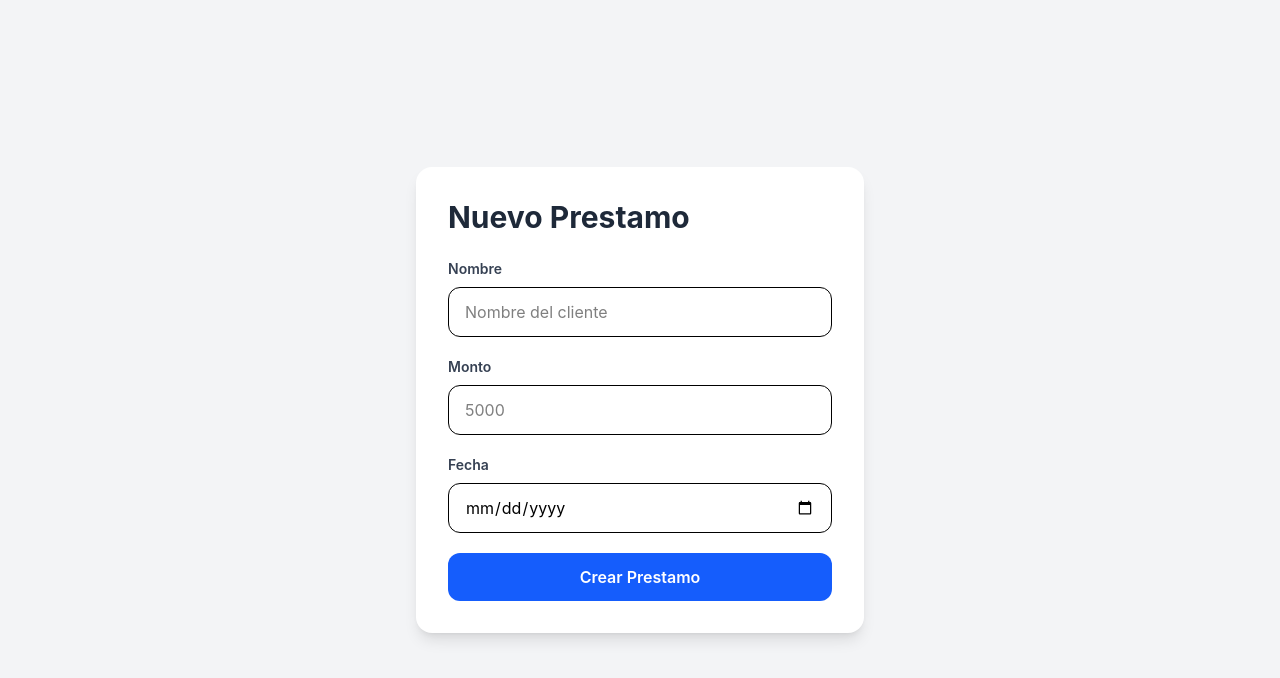
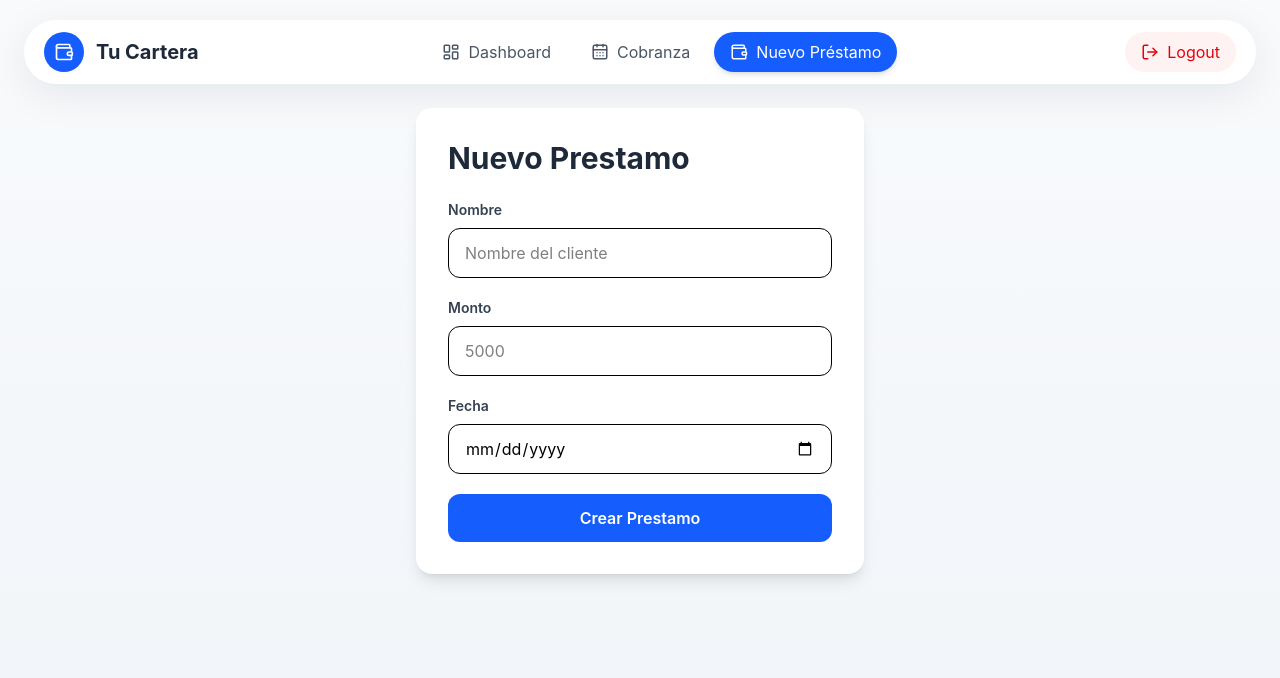
Before and after one commit to JoseGarcia1994/loans-react, a React app: page /create-loan in a window 1280 px wide. Shown: the top 678 px of the page. Built offline with nearby package versions, Linux system fonts and the light colour scheme; the HTML template or start-up script is replaced by a standard one.

Commit message:
feat(navbar): add responsive mobile-first navigation with shared layout

```diff
--- a/package.json
+++ b/package.json
@@ -12,6 +12,7 @@
   "dependencies": {
     "@tailwindcss/vite": "^4.3.0",
     "axios": "^1.16.1",
+    "lucide-react": "^1.17.0",
     "react": "^19.2.6",
     "react-dom": "^19.2.6",
     "react-router-dom": "^7.15.1",
--- /dev/null
+++ b/src/components/Layout.jsx
@@ -0,0 +1,13 @@
+import Navbar from "./Navbar";
+
+function Layout({ children }) {
+  return (
+    <div className="min-h-screen bg-gradient-to-b from-slate-50 to-slate-100">
+      <Navbar />
+
+      <main className="max-w-7xl mx-auto px-4 md:px-6 pt-6">{children}</main>
+    </div>
+  );
+}
+
+export default Layout;
--- /dev/null
+++ b/src/components/Navbar.jsx
@@ -0,0 +1,163 @@
+import { useState } from "react";
+import { NavLink, useNavigate } from "react-router-dom";
+
+import {
+  LayoutDashboard,
+  Wallet,
+  CalendarDays,
+  LogOut,
+  Menu,
+  X,
+} from "lucide-react";
+
+function Navbar() {
+  const navigate = useNavigate();
+
+  const [menuOpen, setMenuOpen] = useState(false);
+
+  const logout = () => {
+    localStorage.removeItem("token");
+    navigate("/");
+  };
+
+  const navStyle = ({ isActive }) =>
+    `flex items-center gap-2 px-4 py-2 rounded-full transition-all duration-200 ${
+      isActive
+        ? "bg-blue-600 text-white shadow-md"
+        : "text-gray-600 hover:bg-gray-100"
+    }`;
+
+  return (
+    <header className="px-6 pt-5">
+      <div
+        className={`
+        navbar-glass
+        max-w-7xl
+        mx-auto
+        bg-white
+        px-5
+        py-3
+        transition-all
+        duration-300
+        ${menuOpen ? "rounded-3xl" : "rounded-full"}
+        `}
+      >
+        <div className="flex items-center justify-between">
+          {/* Logo */}
+          <div className="flex items-center gap-3">
+            <div
+              className="
+                w-10
+                h-10
+                rounded-full
+                bg-blue-600
+                flex
+                items-center
+                justify-center
+                text-white
+              "
+            >
+              <Wallet size={20} />
+            </div>
+
+            <h1 className="font-bold text-xl text-gray-800">Tu Cartera</h1>
+          </div>
+
+          {/* Desktop Navigation */}
+          <nav className="hidden md:flex items-center gap-2">
+            <NavLink to="/dashboard" className={navStyle}>
+              <LayoutDashboard size={18} />
+              Dashboard
+            </NavLink>
+
+            <NavLink to="/weekly-payments" className={navStyle}>
+              <CalendarDays size={18} />
+              Cobranza
+            </NavLink>
+
+            <NavLink to="/create-loan" className={navStyle}>
+              <Wallet size={18} />
+              Nuevo Préstamo
+            </NavLink>
+          </nav>
+
+          {/* Logout */}
+          <button
+            onClick={logout}
+            className="
+            hidden
+            md:flex
+            items-center
+            gap-2
+            px-4
+            py-2
+            rounded-full
+            bg-red-50
+            text-red-600
+            hover:bg-red-100
+            "
+          >
+            <LogOut size={18} />
+            Logout
+          </button>
+
+          {/* Mobile Hamburger */}
+          <button
+            onClick={() => setMenuOpen(!menuOpen)}
+            className="
+            md:hidden
+            p-2
+            rounded-lg
+            hover:bg-gray-100
+            "
+          >
+            {menuOpen ? <X size={22} /> : <Menu size={22} />}
+          </button>
+        </div>
+
+        {/* Mobile Menu */}
+        {menuOpen && (
+            <div
+              className="
+              md:hidden
+              mt-4
+              border-t
+              pt-4
+              flex
+              flex-col
+              gap-2
+              "
+            >
+              <NavLink to="/dashboard" className={navStyle}>
+                Dashboard
+              </NavLink>
+
+              <NavLink to="/weekly-payments" className={navStyle}>
+                Cobranza
+              </NavLink>
+
+              <NavLink to="/create-loan" className={navStyle}>
+                Nuevo Préstamo
+              </NavLink>
+
+              <button
+                onClick={logout}
+                className="
+                bg-red-50
+                text-red-600
+                rounded-xl
+                px-4
+                py-2
+                text-left
+                "
+              >
+                Logout
+              </button>
+            </div>
+          )}
+      </div>
+    </header>
+  );
+}
+
+export default Navbar;
--- a/src/index.css
+++ b/src/index.css
@@ -14,3 +14,8 @@
 .animate-fadeIn {
   animation: fadeIn 0.2s ease-out;
 }
+
+.navbar-glass {
+  box-shadow:
+    0 10px 40px rgba(15, 23, 42, 0.08);
+}
--- a/src/pages/CreateLoan.jsx
+++ b/src/pages/CreateLoan.jsx
@@ -2,6 +2,7 @@ import { useState } from "react";
 import { useNavigate } from "react-router-dom";
 import Alert from "../components/ui/Alert";
 import Input from "../components/ui/Input";
+import Layout from "../components/Layout";
 
 function CreateLoan() {
   const navigate = useNavigate();
@@ -63,7 +64,8 @@ function CreateLoan() {
   };
 
   return (
-    <div className="min-h-screen bg-gray-100 flex items-center justify-center p-6">
+    <Layout>
+      <div className="flex justify-center">
         <div className="w-full max-w-md bg-white rounded-2xl shadow-lg p-8">
           <h1 className="text-3xl font-bold text-gray-800 mb-6">
             Nuevo Prestamo
@@ -111,6 +113,7 @@ function CreateLoan() {
           </form>
         </div>
       </div>
+    </Layout>
   );
 }
 
--- a/src/pages/Dashboard.jsx
+++ b/src/pages/Dashboard.jsx
@@ -2,6 +2,7 @@ import { useEffect, useState } from "react";
 import { useNavigate } from "react-router-dom";
 
 import LoanCard from "../components/LoanCard";
+import Layout from "../components/Layout";
 
 function Dashboard() {
   const [loans, setLoans] = useState([]);
@@ -55,16 +56,23 @@ function Dashboard() {
   };
 
   return (
-    <div className="min-h-screen bg-gray-100 p-8">
+    <Layout>
       {showSuccess && (
         <div className="fixed top-5 left-1/2 -translate-x-1/2 bg-green-500 text-white px-4 py-3 rounded-xl shadow-lg animate-fadeIn z-50">
           Préstamo eliminado correctamente
         </div>
       )}
 
-      <div className="flex justify-between items-center mb-6">
-        <h1 className="text-3xl font-bold">Prestamos</h1>
+      <div className="flex flex-col md:flex-row md:justify-between md:items-center gap-4 mb-6">
+        <div>
+          <h1 className="text-3xl font-bold text-gray-800">Préstamos</h1>
 
+          <p className="text-gray-500">
+            Gestiona y monitorea tu cartera de clientes
+          </p>
+        </div>
+
+        <div className="flex flex-col sm:flex-row gap-3">
           <button
             onClick={() => navigate("/weekly-payments")}
             className="bg-green-600 hover:bg-green-700 text-white px-5 py-2 rounded-xl font-semibold transition"
@@ -79,6 +87,7 @@ function Dashboard() {
             Nuevo Prestamo
           </button>
         </div>
+      </div>
 
       <div className="grid gap-5">
         {loans.map((loan) => (
@@ -92,7 +101,7 @@ function Dashboard() {
           />
         ))}
       </div>
-    </div>
+    </Layout>
   );
 }
 
--- a/src/pages/EditLoan.jsx
+++ b/src/pages/EditLoan.jsx
@@ -2,6 +2,7 @@ import { useEffect, useState } from "react";
 import { useNavigate, useParams } from "react-router-dom";
 import Alert from "../components/ui/Alert";
 import Input from "../components/ui/Input";
+import Layout from "../components/Layout";
 
 function EditLoan() {
   const { id } = useParams();
@@ -91,7 +92,8 @@ function EditLoan() {
   };
 
   return (
-    <div className="min-h-screen bg-gray-100 flex items-center justify-center p-6">
+    <Layout>
+      <div className="flex justify-center">
         <div className="w-full max-w-md bg-white rounded-2xl shadow-lg p-8">
           <h1 className="text-3xl font-bold text-gray-800 mb-6">
             Editar Prestamo
@@ -137,6 +139,7 @@ function EditLoan() {
           </form>
         </div>
       </div>
+    </Layout>
   );
 }
 
--- a/src/pages/WeeklyPayments.jsx
+++ b/src/pages/WeeklyPayments.jsx
@@ -1,4 +1,5 @@
 import { useEffect, useState } from "react";
+import Layout from "../components/Layout";
 
 function WeeklyPayments() {
   const [payments, setPayments] = useState([]);
@@ -60,7 +61,7 @@ function WeeklyPayments() {
   }
 
   return (
-    <div className="min-h-screen bg-gray-100 p-8">
+    <Layout>
 
       {/* Header */}
       <div className="flex justify-between items-center mb-6">
@@ -163,7 +164,7 @@ function WeeklyPayments() {
         )}
 
       </div>
-    </div>
+    </Layout>
   );
 }
 
```
Also changed, not shown: 1 other file (tests, documents, lock files or other folders). Lines whose indentation alone changed are shown as unchanged.
